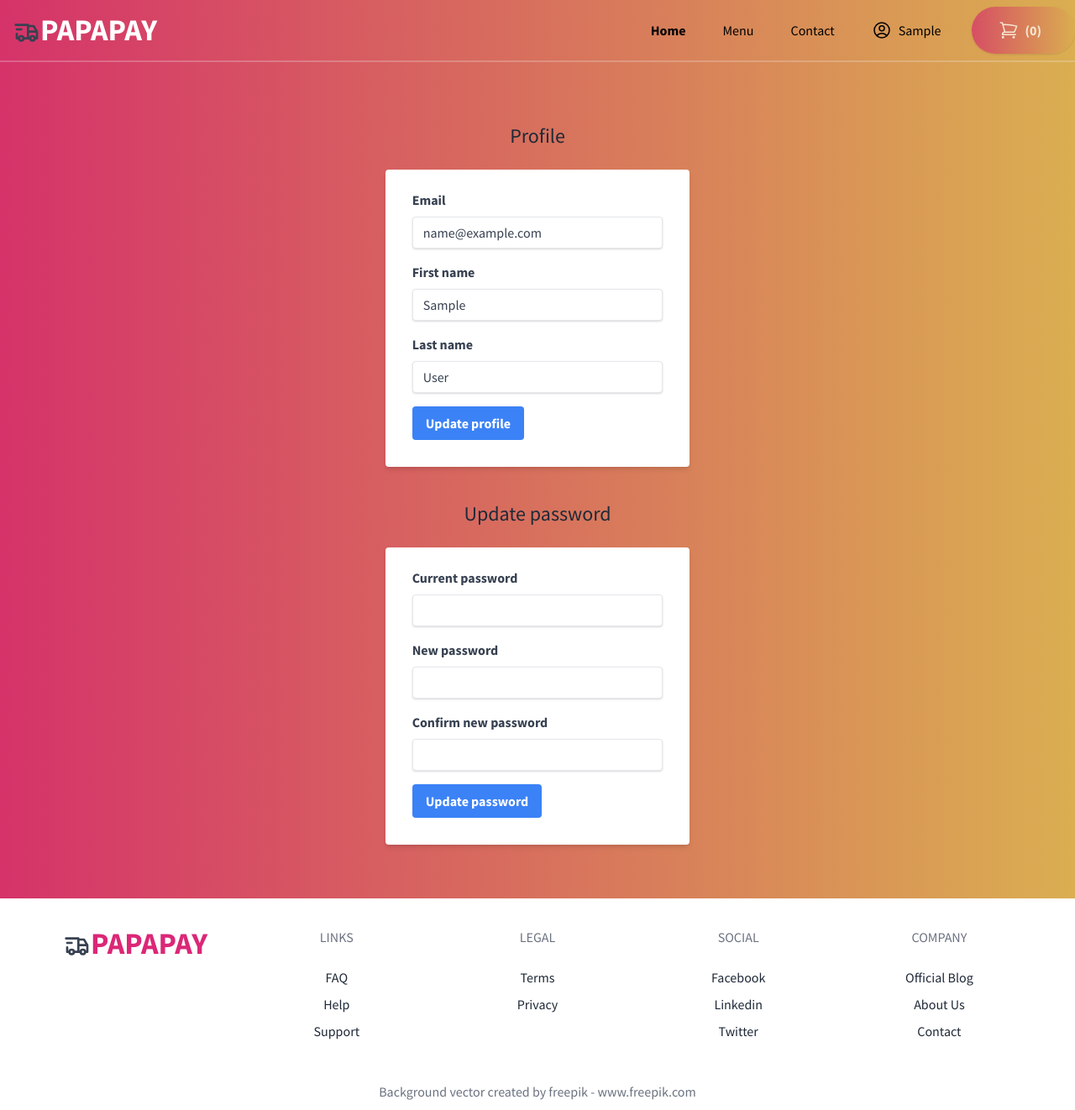
After one commit to narancs93/papapay, a Django app: page /user/profile/ in a window 1280 px wide. The commit adds this page. Shown: the whole page at 84% size. Run offline with Django 4.2, Linux system fonts and the light colour scheme; the visitor is signed in with stand-in values (Sample User, id 1); some libraries are stand-ins or nearby versions.

Commit message:
feat - Add profile page

```diff
--- a/config/settings.py
+++ b/config/settings.py
@@ -131,6 +131,8 @@
 
 AUTH_USER_MODEL = "user.User"
 
+LOGIN_URL = 'papapay.user:login'
+
 # Internationalization
 # https://docs.djangoproject.com/en/4.2/topics/i18n/
 
--- a/papapay/templates/nav.html
+++ b/papapay/templates/nav.html
@@ -40,7 +40,7 @@
                   <span class="px-2">{{ request.user.first_name }}</span>
 
                 <div class="dropdown-content rounded-md">
-                  <a href="#" class="rounded-md">Profile</a>
+                  <a href="{% url "papapay.user:profile" %}" class="rounded-md">Profile</a>
                   <a href="#" class="rounded-md">Orders</a>
                   <a href="{% url "papapay.user:logout" %}" class="rounded-md">Logout</a>
                 </div>
--- /dev/null
+++ b/papapay/templates/user/profile.html
@@ -0,0 +1,45 @@
+{% extends "base.html" %}
+{% load rest_framework %}
+
+
+{% block content %}
+    <div class="py-12 flex flex-col">
+        <h1 class="flex justify-center text-gray-800 text-2xl py-6">Profile</h1>
+        <div class="flex flex-1 justify-center h-full items-center text-black">
+            <div class="form-container px-8 w-full md:w-1/2 lg:w-1/3 xl:1/4 2xl:1/6">
+                <form action="" method="POST" class="bg-white shadow-md rounded px-8 pt-6 pb-8 mb-4">
+                    {% csrf_token %}
+
+                    {% for field in profile_serializer %}
+                        {% render_field field style=style %}
+                    {% endfor %}
+
+                    <div class="flex items-center justify-between">
+                        <button class="bg-blue-500 hover:bg-blue-700 text-white font-bold py-2 px-4 rounded focus:outline-none focus:shadow-outline" type="submit">
+                          Update profile
+                        </button>
+                    </div>
+                </form>
+            </div>
+        </div>
+
+        <h1 class="flex justify-center text-gray-800 text-2xl py-6">Update password</h1>
+        <div class="flex flex-1 justify-center h-full items-center text-black">
+            <div class="form-container px-8 w-full md:w-1/2 lg:w-1/3 xl:1/4 2xl:1/6">
+                <form action="" method="POST" class="bg-white shadow-md rounded px-8 pt-6 pb-8 mb-4">
+                    {% csrf_token %}
+
+                    {% for field in password_update_serializer %}
+                        {% render_field field style=style %}
+                    {% endfor %}
+
+                    <div class="flex items-center justify-between">
+                        <button class="bg-blue-500 hover:bg-blue-700 text-white font-bold py-2 px-4 rounded focus:outline-none focus:shadow-outline" type="submit">
+                          Update password
+                        </button>
+                    </div>
+                </form>
+            </div>
+        </div>
+    </div>
+{% endblock content %}
--- a/papapay/user/serializers.py
+++ b/papapay/user/serializers.py
@@ -101,3 +101,22 @@
 
         if validation_errors:
             raise serializers.ValidationError(validation_errors)
+
+
+class UserProfileSerializer(serializers.ModelSerializer):
+    email = serializers.CharField()
+    first_name = serializers.CharField()
+    last_name = serializers.CharField()
+
+    class Meta:
+        model = User
+        fields = ('email', 'first_name', 'last_name')
+
+
+class PasswordUpdateSerializer(serializers.Serializer):
+    password = serializers.CharField(label='Current password')
+    new_password = serializers.CharField(label='New password')
+    new_password2 = serializers.CharField(label='Confirm new password')
+
+    class Meta:
+        fields = ('password', 'new_password', 'new_password2')
--- a/papapay/user/urls.py
+++ b/papapay/user/urls.py
@@ -8,4 +8,5 @@
     path('login/', views.LoginView.as_view(), name='login'),
     path('signup/', views.SignupView.as_view(), name='signup'),
     path('logout/', views.LogoutView.as_view(), name='logout'),
+    path('profile/', views.ProfileView.as_view(), name='profile'),
 ]
--- a/papapay/user/views.py
+++ b/papapay/user/views.py
@@ -1,12 +1,15 @@
 from django.contrib.auth import get_user_model, login, logout
+from django.contrib.auth.mixins import LoginRequiredMixin
 from django.shortcuts import redirect
 from django.urls import reverse
+from django.views.generic import TemplateView
 
 from rest_framework.renderers import TemplateHTMLRenderer
 from rest_framework.response import Response
 from rest_framework.views import APIView
 
-from .serializers import LoginSerializer, SignupSerializer
+from .serializers import (LoginSerializer, PasswordUpdateSerializer,
+                          SignupSerializer, UserProfileSerializer)
 
 User = get_user_model()
 
@@ -58,3 +61,25 @@
     def get(self, request):
         logout(request)
         return redirect('papapay.home:home-url')
+
+
+class ProfileView(LoginRequiredMixin, TemplateView):
+    template_name = 'user/profile.html'
+    style = {'template_pack': 'user/serializers/horizontal'}
+
+    def get_context_data(self, **kwargs):
+        context = super().get_context_data(**kwargs)
+
+        user = self.request.user
+        profile_serializer = UserProfileSerializer(data={
+            'email': user.email,
+            'first_name': user.first_name,
+            'last_name': user.last_name,
+        })
+        if not profile_serializer.is_valid():
+            profile_serializer = UserProfileSerializer()
+
+        context['profile_serializer'] = profile_serializer
+        context['password_update_serializer'] = PasswordUpdateSerializer
+        context['style'] = self.style
+        return context
```
